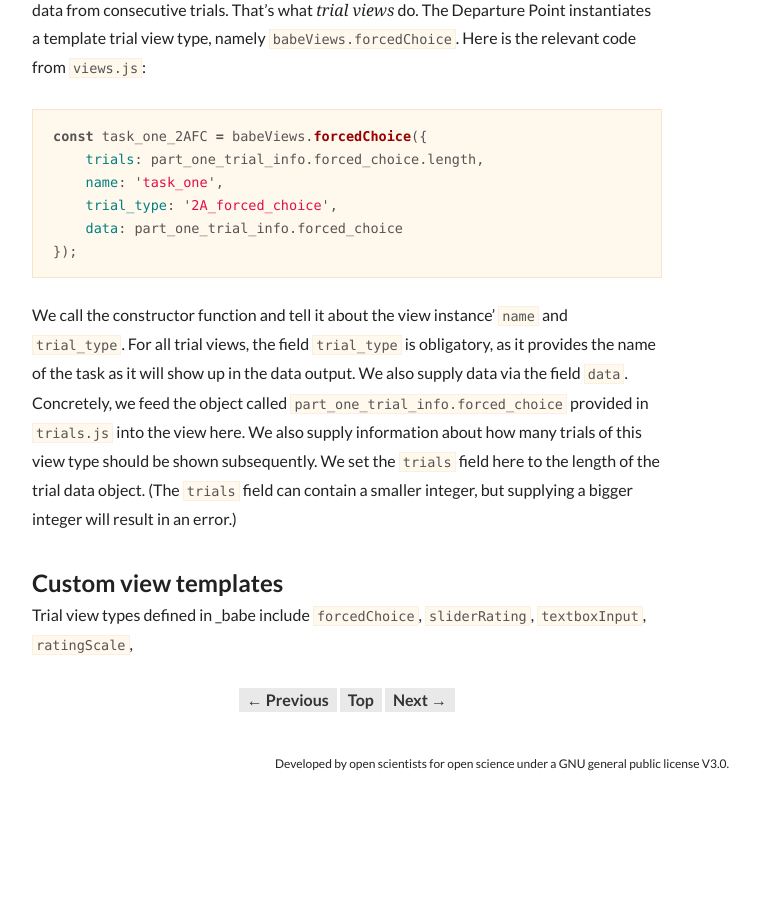
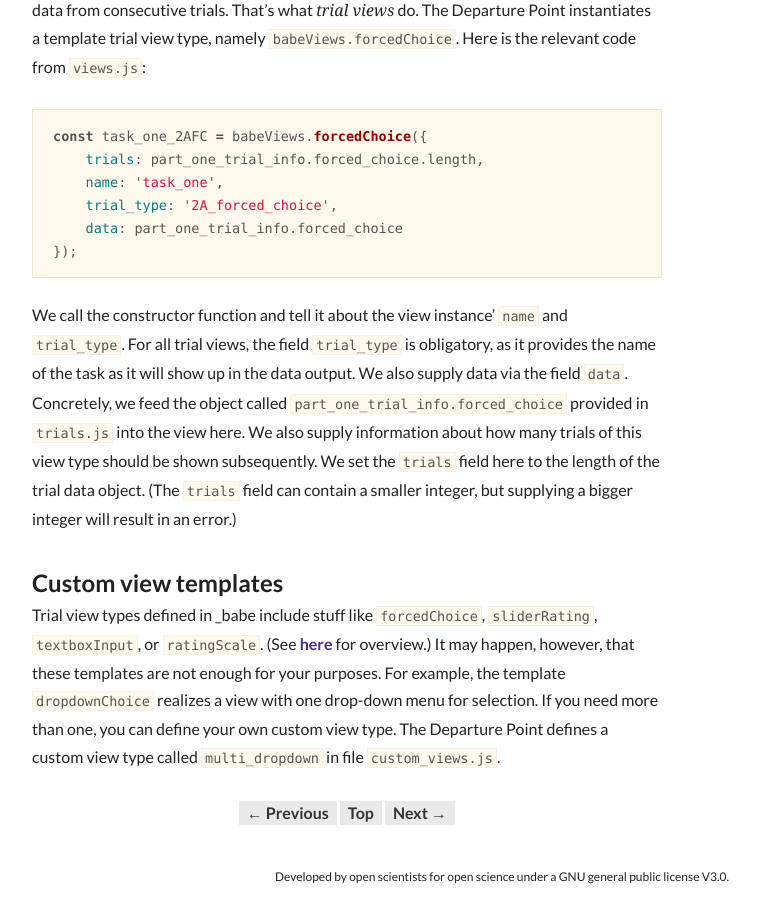
Before and after one commit to magpie-ea/magpie-site, a Jekyll site: the page built from experiments/05views.markdown, in a window 1280 px wide and 900 px high, scrolled down 1551 px. Shown: the whole window, without its empty margins (138-898 px from the left). Built offline with Jekyll 4.4.1, drawn with Linux system fonts in a browser that asks for light colours; nearby versions of some CDN libraries; before the commit the page ends 2339 px from its top, so only the background shows below that.

Commit message:
first tentative paragraph on custom views

```diff
--- a/experiments/05views.markdown
+++ b/experiments/05views.markdown
@@ -49,4 +49,4 @@ We call the constructor function and tell it about the view instance' `name` and
 
 ## Custom view templates
 
-Trial view types defined in _babe include `forcedChoice`, `sliderRating`, `textboxInput`, `ratingScale`,
+Trial view types defined in _babe include stuff like `forcedChoice`, `sliderRating`, `textboxInput`, or `ratingScale`. (See [here](https://github.com/babe-project/babe-project/blob/master/docs/views.md) for overview.) It may happen, however, that these templates are not enough for your purposes. For example, the template `dropdownChoice` realizes a view with one drop-down menu for selection. If you need more than one, you can define your own custom view type. The Departure Point defines a custom view type called `multi_dropdown` in file `custom_views.js`.
```
